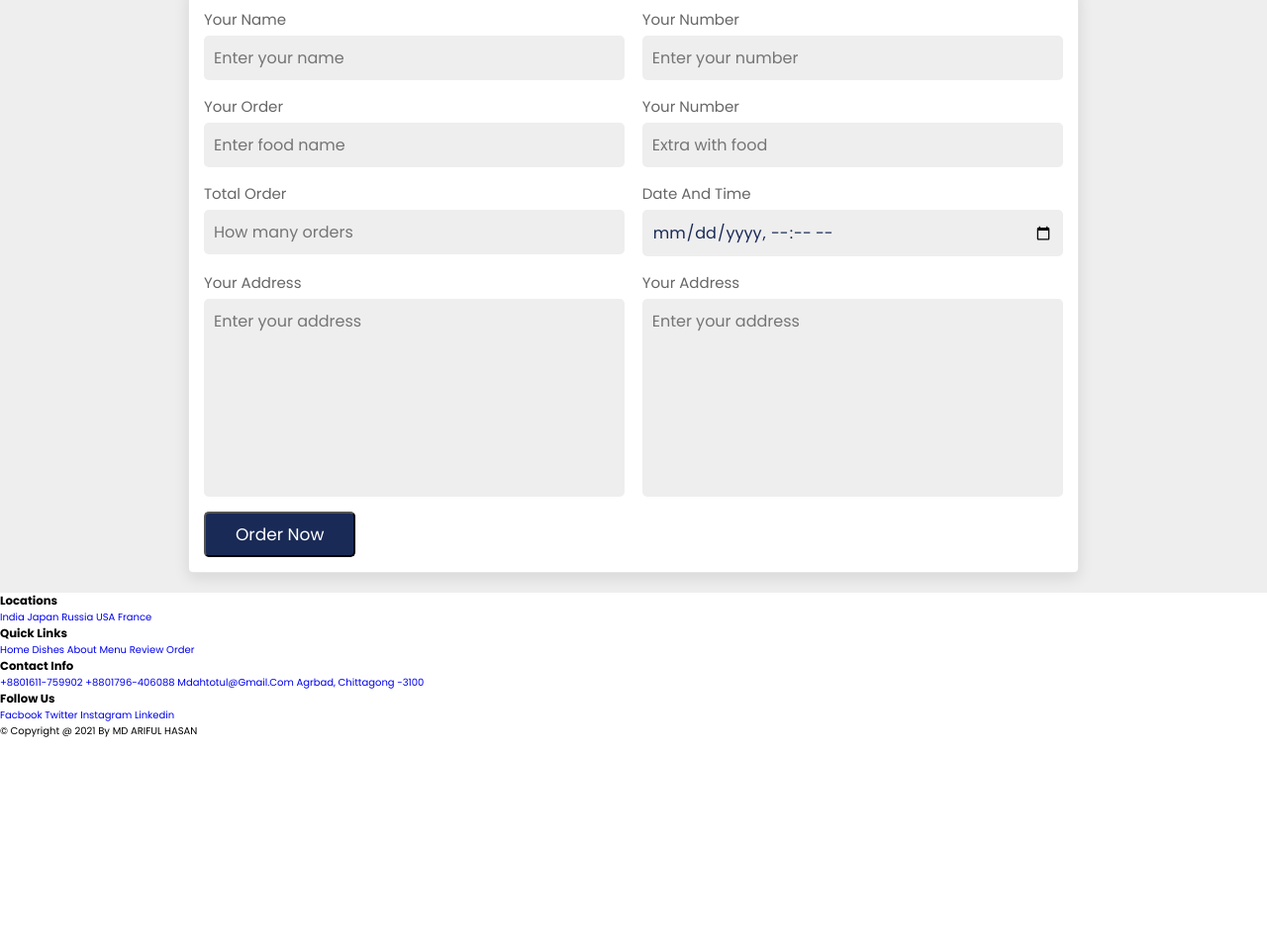
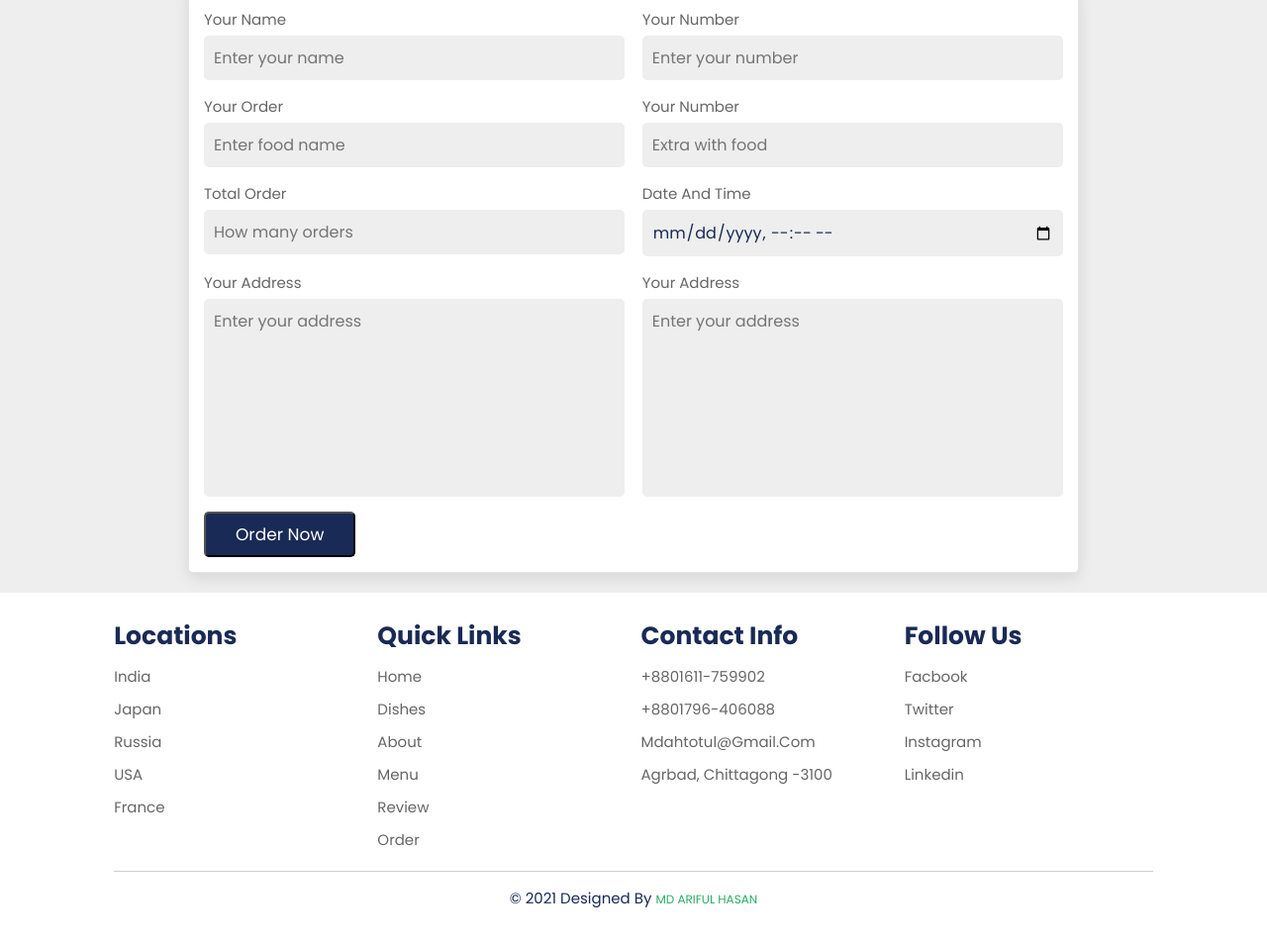
Before and after one commit to arifulhasantotul/projectresto, a plain HTML site: page index.html in a window 1280 px wide. Shown: the part 4489-5443 px from the top of the page at 99% size. Before the commit the page ends 5236 px from the top, so only its background shows below. Drawn offline with nearby package versions, Linux system fonts and the light colour scheme.

Commit message:
footer done

```diff
--- a/css/style.css
+++ b/css/style.css
@@ -601,13 +601,42 @@ main section:nth-child(even){
 
 
 
+footer{
+    padding: 2rem 9%;
+}
+footer .box_container{
+    display: grid;
+    grid-template-columns: repeat(auto-fill,minmax(25rem, 1fr));
+    gap: 1.5rem;
+}
+footer .box_container .box h3{
+    padding: .5rem 0;
+    font-size: 2.5rem;
+    color: var(--black);
+}
+footer .box_container .box a{
+    display: block;
+    padding: .5rem 0;
+    font-size: 1.5rem;
+    color: var(--light-color);
+}
+footer .box_container .box a:hover{
+    color: var(--green);
+    text-decoration: underline;
+}
 
-
-
-
-
-
-
+footer .credit{
+    text-align: center;
+    border-top: .1rem solid rgba(0,0,0,0.2);
+    font-size: 1.5rem;
+    color: var(--black);
+    padding: 1.5rem .5rem ;
+    margin-top: 1.5rem;
+}
+footer .credit span{
+    color: var(--green);
+    font-size: 1.2rem;
+}
 
 
 
--- a/index.html
+++ b/index.html
@@ -1044,10 +1044,10 @@
             </article>
             <!-- follow us sec end -->
 
-            <div class="credit"> &copy; copyright @ 2021 by <span>MD ARIFUL HASAN</span> </div>
 
         </section>
         <!-- container end -->
+        <div class="credit"> &copy; 2021 Designed by <span>MD ARIFUL HASAN</span> </div>
 
     </footer>
     <!-- footer end  -->
--- a/js/app.js
+++ b/js/app.js
@@ -3,6 +3,8 @@ const searchForm = document.getElementById('search_form');
 const searchBtn = document.getElementById('search_icon');
 const closeBtn = document.getElementById('close');
 const navbar = document.querySelector('.navbar');
+const sections = document.querySelectorAll('section');
+const navLinks = document.querySelectorAll('header .navbar a');
 
 // navbar toggle done
 menu.addEventListener('click', () => {
@@ -14,6 +16,20 @@ menu.addEventListener('click', () => {
 window.onscroll = () => {
     menu.classList.remove('fa-times');
     navbar.classList.remove('active');
+
+    sections.forEach(section => {
+        const top = window.scrollY;
+        const height = section.offsetHeight;
+        const offset = section.offsetTop - 150;
+        const id = section.getAttribute('id');
+
+        if (top >= offset && top < offset + height) {
+            navLinks.forEach(links => {
+                links.classList.remove('active');
+                document.querySelector('header .navbar a[href*='+id+']').classList.add('active');
+            });
+        }
+    });
 }
 // search modal open
 searchBtn.onclick = () => {
```
